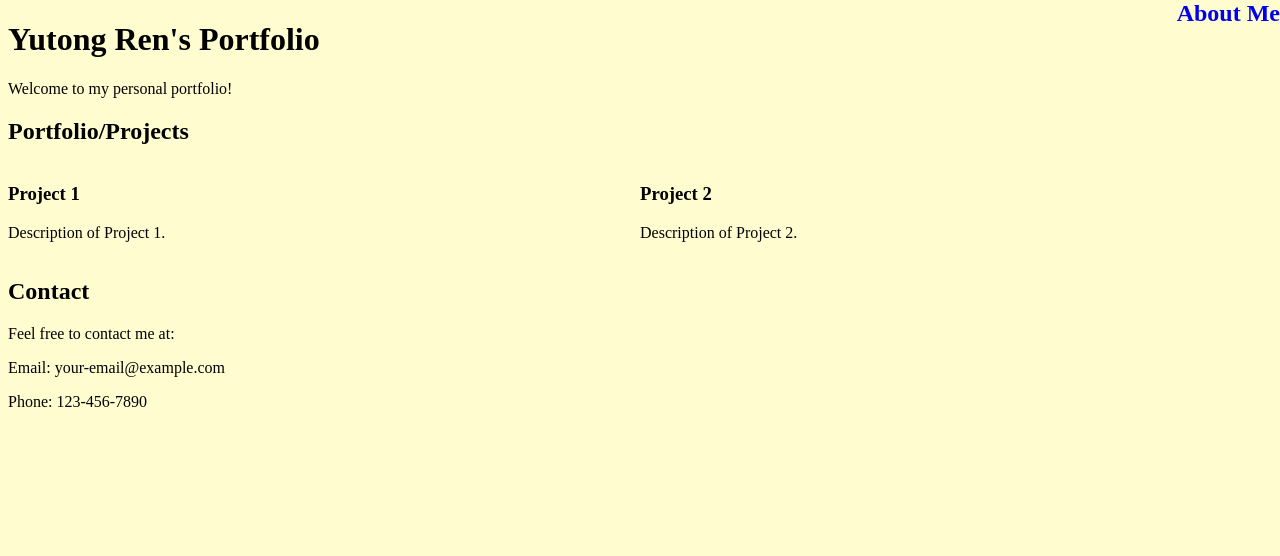
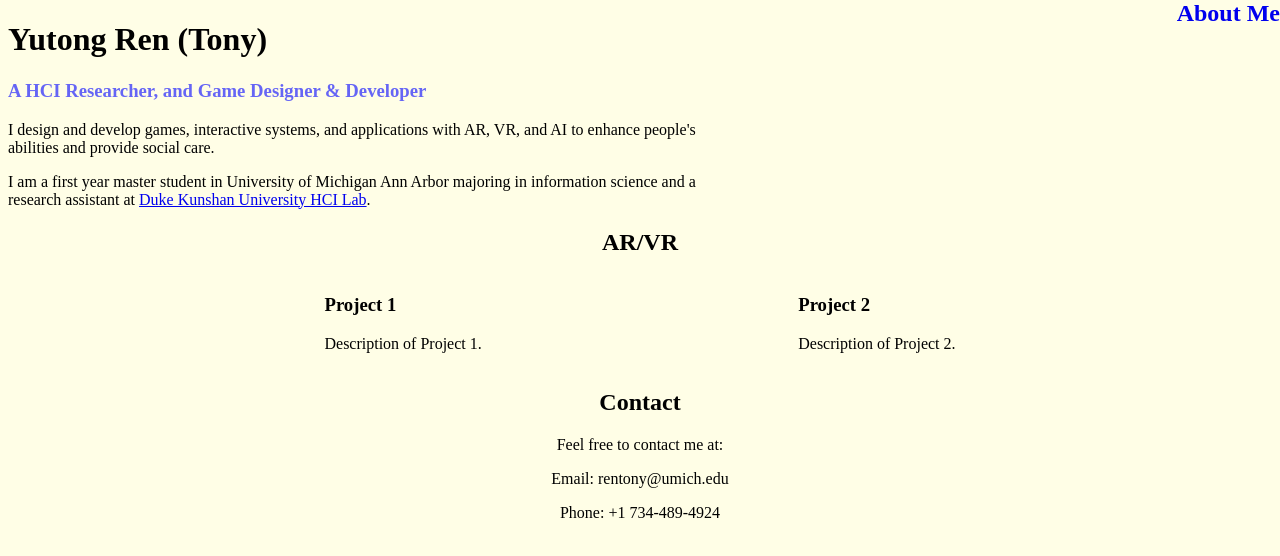
Before and after one commit to yutong195/SI539_Final_Project, a plain HTML site: page index.html in a window 1280 px wide. Drawn offline with Linux system fonts and the light colour scheme.

Commit message:
Changed the outline of my portfolio page and added intro about myself

```diff
--- a/css/style.css
+++ b/css/style.css
@@ -1,10 +1,11 @@
 body {
-    background-color: #FFFDD0;
+    background-color: #fffee6;
 }
 
 .portfolio_grid{
     display: grid;
     grid-template-columns: auto auto;
+    justify-content:space-evenly;
 }
 
 .about_me a{
@@ -19,3 +20,20 @@ body {
     text-decoration: underline wavy;
     color: purple;
 }
+
+.contact{
+    text-align: center;
+}
+
+.what_i_do{
+    color: blue;
+    opacity: 0.6;
+}
+
+.header p{
+    max-width: 700px;
+}
+
+.AR_VR{
+    text-align: center;
+}
--- a/css/style_about_me.css
+++ b/css/style_about_me.css
@@ -1,5 +1,5 @@
 body{
-    background-color: #FFFDD0;
+    background-color: #fffee6;
 }
 
 .back_to_portfolio a{
--- a/index.html
+++ b/index.html
@@ -6,13 +6,18 @@
 </head>
 <body>
     <div class="header">
-        <h1>Yutong Ren's Portfolio</h1>
+        <h1>Yutong Ren (Tony)</h1>
         <h2 class="about_me"><a href="about_me.html">About Me</a></h2>
-        <p>Welcome to my personal portfolio!</p>
+        <h3 class="what_i_do">A HCI Researcher, and Game Designer & Developer</h3>
+        <p>I design and develop games, interactive systems, and applications with
+            AR, VR, and AI to enhance people's abilities and provide social care. </p>
+        <p>I am a first year master student in University of Michigan Ann Arbor
+            majoring in information science and a research assistant at
+            <a href="https://dkuhcigroup.github.io/">Duke Kunshan University HCI Lab</a>.</p>
     </div>
 
     <div class="portfolio">
-    <h2>Portfolio/Projects</h2>
+        <h2 class="AR_VR">AR/VR</h2>
             <div class="portfolio_grid">
 
                 <div class="portfolio-item">
@@ -30,8 +35,8 @@
     <div class="contact">
         <h2>Contact</h2>
         <p>Feel free to contact me at:</p>
-        <p>Email: your-email@example.com</p>
-        <p>Phone: 123-456-7890</p>
+        <p>Email: rentony@umich.edu</p>
+        <p>Phone: +1 734-489-4924</p>
     </div>
 </body>
 </html>
```
Lines whose indentation alone changed are shown as unchanged.
